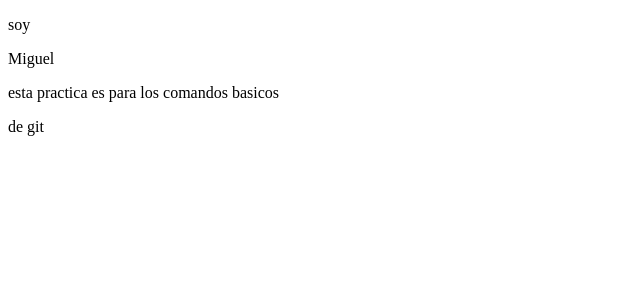
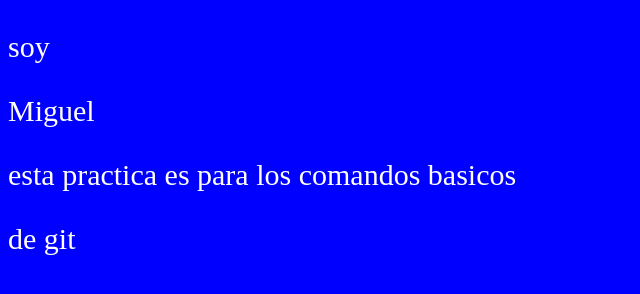
Before and after one commit to Wicuslurius/gitygithub, a plain HTML site: page index.html in a window 1280 px wide. Shown: the whole page, without its empty margins (0-640 px from the left). Drawn offline with Linux system fonts and the light colour scheme.

Commit message:
se agregan archivo css y javascript y cambios en el index

```diff
--- /dev/null
+++ b/estilo.css
@@ -0,0 +1,6 @@
+body {
+  background-color: blue;
+  color: white;
+  font-size: 30px;
+  font-weight: 400;
+}
--- a/index.html
+++ b/index.html
@@ -1,14 +1,16 @@
 <!DOCTYPE html>
 <html lang="en">
-<head>
+  <head>
     <meta charset="UTF-8">
     <meta name="viewport" content="width=device-width, initial-scale=1.0">
     <title>Document</title>
-</head>
-<body>
+    <link rel="stylesheet" href="estilo.css"/>
+  </head>
+  <body>
     <p>soy</p>
     <p>Miguel</p>
     <p>esta practica es para los comandos basicos</p>
     <p>de git</p>
-</body>
+    <script type="text/javascript" src="javascript.js"></script>
+  </body>
 </html>
--- /dev/null
+++ b/javascript.js
@@ -0,0 +1 @@
+alert("hola miguel soy el js");
```
